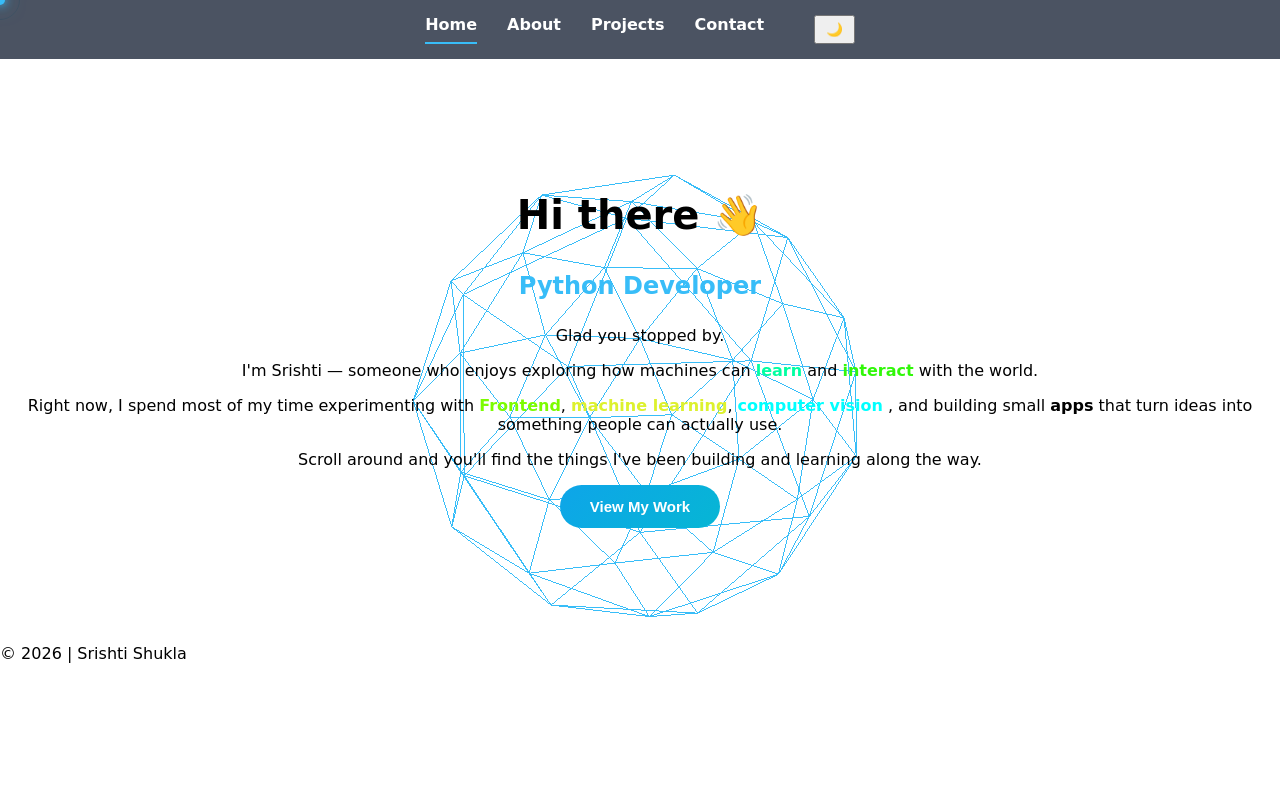
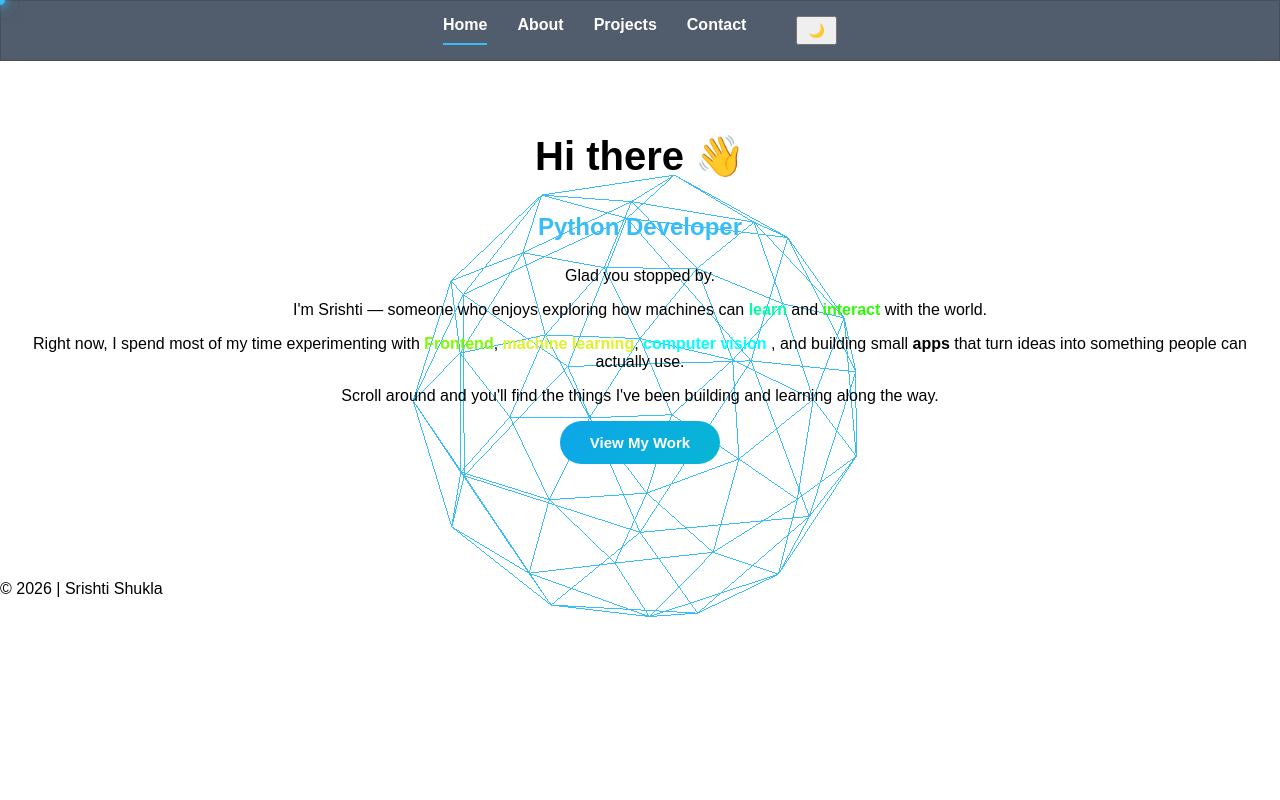
Before and after one commit to sris-14/Portfolio, a Flask app: page / in a window 1280 px wide. Run offline with Flask 3, Linux system fonts and the light colour scheme.

Commit message:
style: improve navbar

```diff
--- a/static/style.css
+++ b/static/style.css
@@ -1,13 +1,17 @@
 /* Navbar */
 nav{
+    position: fixed;
+    top:0; left:0;right: 0;
+    z-index: 1000;
     display:flex;
     justify-content:center;
     gap:30px;
     padding:15px;
-    background: rgba(30, 41, 59, 0.8);
+    background: rgba(38, 52, 72, 0.8);
     backdrop-filter: blur(20px);   /* Frosted glass blur effect */
     -webkit-backdrop-filter: blur(20px);
-
+    border: 1px solid rgba(36, 29, 29, 0.2);
+    /* box-shadow: 0 4px 6px rgba(0,0,0,0.1); */
 }
 
 nav a {
@@ -28,9 +32,8 @@ nav a:hover {
 /* Default light mode */
 body{
     margin: 0;
-    /* font-family: Arial, sans-serif; */
+    font-family: Arial, sans-serif;
     /* 'Courier New', Courier, monospace; */
-    font-family:cursive;
     background: white;
     color: black;
     transition: background 0.3s ease, color 0.3s ease;
```
